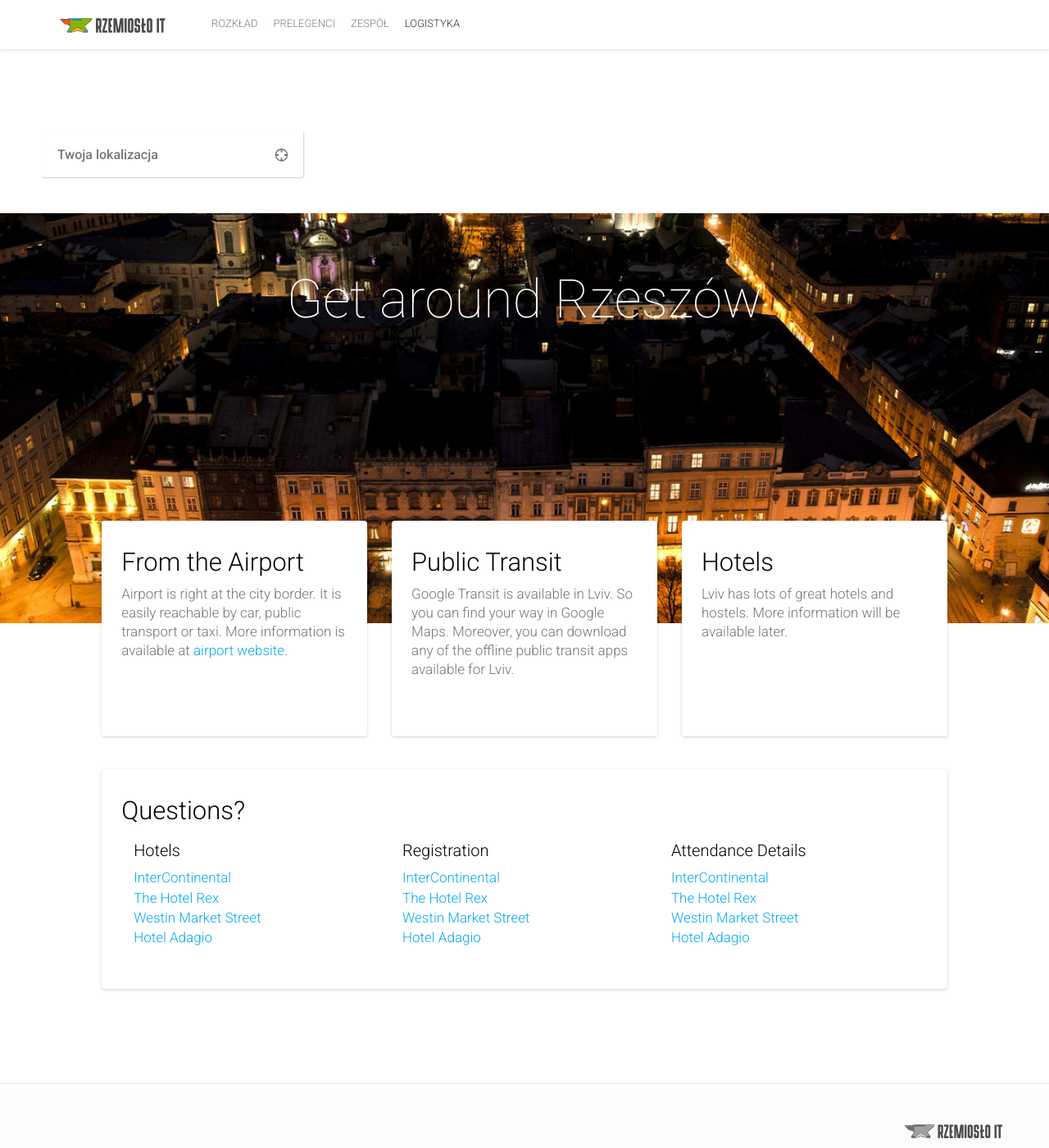
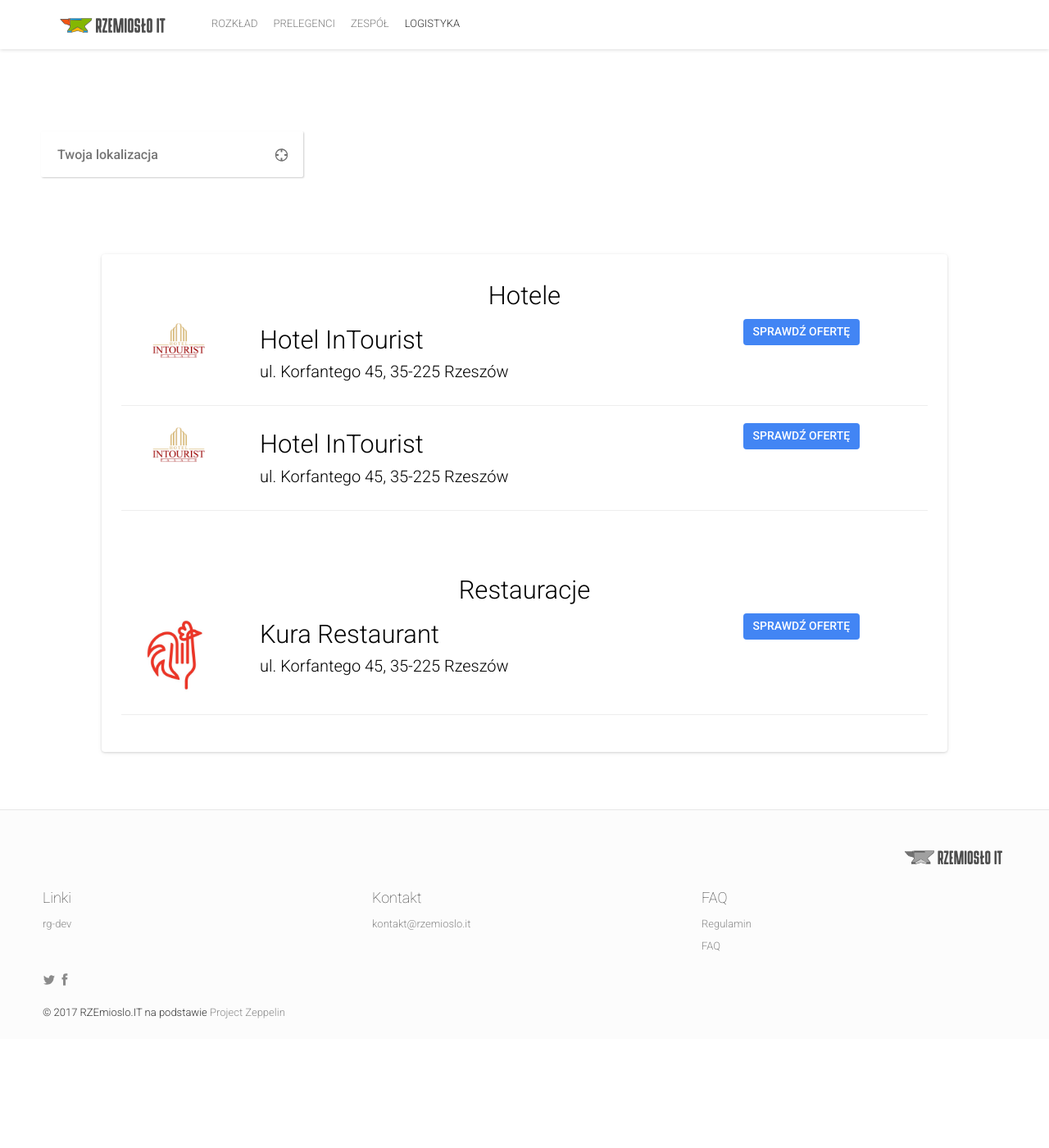
Before and after one commit to rzemioslo-it/rzemioslo-it.github.io, a Jekyll site: the page built from logistics.html, in a window 1280 px wide and 1400 px high, scrolled down 747 px. Shown: the whole window at 82% size. Built offline with Jekyll 4.4.1, drawn with Linux system fonts in a browser that asks for light colours; nearby versions of some CDN libraries; comment, search, counter and statistics services are not loaded; after the commit the page ends 2014 px from its top, so only the background shows below that.

Commit message:
Reorganize logistic page

```diff
--- a/_config.yml
+++ b/_config.yml
@@ -212,26 +212,14 @@ directionDetailsCards:
  - {title: "Hotels", information: 'Lviv has lots of great hotels and hostels. More information will be available later.'}
 directionDetailsWideCards:
  -
-  title: "Questions?"
+  title: "Miejscówki"
   subCards:
    -
-    title: "Hotels"
+    title: "Hotele"
     links:
-     - {link: "https://plus.google.com/b/102444623953913144164", text: "InterContinental"}
-     - {link: "https://plus.google.com/b/102444623953913144164", text: "The Hotel Rex"}
-     - {link: "https://plus.google.com/b/102444623953913144164", text: "Westin Market Street"}
-     - {link: "https://plus.google.com/b/102444623953913144164", text: "Hotel Adagio"}
+     - {link: "https://plus.google.com/b/102444623953913144164", text: "Hotel InTourist", address: "ul. Korfantego 45, 35-225 Rzeszów", logoUrl: "hotel_1.gif" }
+     - {link: "https://plus.google.com/b/102444623953913144164", text: "Hotel InTourist", address: "ul. Korfantego 45, 35-225 Rzeszów", logoUrl: "hotel_1.gif" }
    -
-    title: "Registration"
+    title: "Restauracje"
     links:
-     - {link: "https://plus.google.com/b/102444623953913144164", text: "InterContinental"}
-     - {link: "https://plus.google.com/b/102444623953913144164", text: "The Hotel Rex"}
-     - {link: "https://plus.google.com/b/102444623953913144164", text: "Westin Market Street"}
-     - {link: "https://plus.google.com/b/102444623953913144164", text: "Hotel Adagio"}
-   -
-    title: "Attendance Details"
-    links:
-     - {link: "https://plus.google.com/b/102444623953913144164", text: "InterContinental"}
-     - {link: "https://plus.google.com/b/102444623953913144164", text: "The Hotel Rex"}
-     - {link: "https://plus.google.com/b/102444623953913144164", text: "Westin Market Street"}
-     - {link: "https://plus.google.com/b/102444623953913144164", text: "Hotel Adagio"}
+     - {link: "https://plus.google.com/b/102444623953913144164", text: "Kura Restaurant", address: "ul. Korfantego 45, 35-225 Rzeszów", logoUrl: "restaurant_1.jpg" }
--- a/_includes/direction-details.html
+++ b/_includes/direction-details.html
@@ -1,13 +1,13 @@
 <!-- Begin Direction Details-->
 <section id="direction-details" class="direction-details">
     <div class="content-wrapper">
-        <section class="image-section standart-height" style="background-image: url('{{ site.baseurl }}/img/sections-background/{{ site.directionDetailsImage }}');">
+<!--         <section class="image-section standart-height" style="background-image: url('{{ site.baseurl }}/img/sections-background/{{ site.directionDetailsImage }}');">
             <h3>{{ site.directionDetailsTitle }}</h3>
-        </section>
+        </section> -->
         <div class="row">
             <div class="col-lg-10 col-lg-offset-1 text-left">
                 {% assign animationDelay = 0 %}
-                {% for card in site.directionDetailsCards %}
+         <!--        {% for card in site.directionDetailsCards %}
                 {% assign colWidth = 12 | divided_by: forloop.length %}
                 <div class="col-md-{{ colWidth }} col-xs-12 same-height animated hiding" data-animation="fadeInDown" data-delay="{{ animationDelay }}">
                     <div class="card">
@@ -16,21 +16,34 @@
                     </div>
                 </div>
                 {% assign animationDelay = animationDelay | plus:500 %}
-                {% endfor %}
+                {% endfor %} -->
 
                 {% for wideCard in site.directionDetailsWideCards %}
                 <div class="col-md-12 col-xs-12 animated hiding" data-animation="fadeInDown" data-delay="0">
                     <div class="card questions">
-                        <h4>{{ wideCard.title }}</h4>
                         {% for subCard in wideCard.subCards %}
-                        {% assign wideCardColWidth = 12 | divided_by: forloop.length %}
-                        <div class="col-md-{{ wideCardColWidth }} col-xs-12">
-                            <h5>{{ subCard.title }}</h5>
-                            <ul>
+                        <div class="row sub-card">
+                            <div class="col-md-12 col-xs-12">
+                                <h4 class="text-center">{{ subCard.title }}</h4>
                                 {% for linkElement in subCard.links %}
-                                <li><a href="{% if linkElement.permalink != null %} {{ linkElement.permalink | prepend: site.baseurl }} {% else %} {{ linkElement.link }} {% endif %}" {% if linkElement.link != null %}target="_blank"{% endif %}>{{ linkElement.text }}</a></li>
+                                <div class="row sub-card-element">
+                                    <div class="col-md-2 col-sm-2">
+                                       <img class="img-responsive" src="{{ site.baseurl }}/img/logistics/{{ linkElement.logoUrl }}" width="300" height="300" />
+                                    </div>
+                                    <div class="col-md-6 col-sm-6">
+                                      <h4>{{ linkElement.text }}</h4>
+                                      <h5>{{ linkElement.address }}</h5>
+                                    </div>
+                                    <div class="col-md-2 col-sm-2">
+                                    <!-- TODO: Add distance info? -->
+                                    </div>
+                                    <div class="col-md-4 col-sm-4 text-center">
+                                        <a href="{% if linkElement.permalink != null %} {{ linkElement.permalink | prepend: site.baseurl }} {% else %} {{ linkElement.link }} {% endif %}" {% if linkElement.link != null %}target="_blank"{% endif %} class="btn btn-large btn-primary">Sprawdź ofertę</a>
+                                    </div>
+                                </div>
+                                <hr class="divider">
                                 {% endfor %}
-                            </ul>
+                            </div>
                         </div>
                         {% endfor %}
                     </div>
--- a/_sass/partials/_helper.scss
+++ b/_sass/partials/_helper.scss
@@ -45,7 +45,7 @@
     overflow: hidden;
     height: 100%;
     margin-bottom: 10px;
-    padding: 24px 24px 50px;
+    padding: 24px 24px 25px;
     border-radius: 4px;
     background: #fff;
     box-shadow: 0 1px 7px rgba(0, 0, 0, .06), 0 1px 3px rgba(0, 0, 0, .15);
```
Also changed, not shown: _sass/partials/_direction-details.scss (+13 -7 lines), css/main.css, img/logistics/hotel_1.gif (added), img/logistics/restaurant_1.jpg (added).
